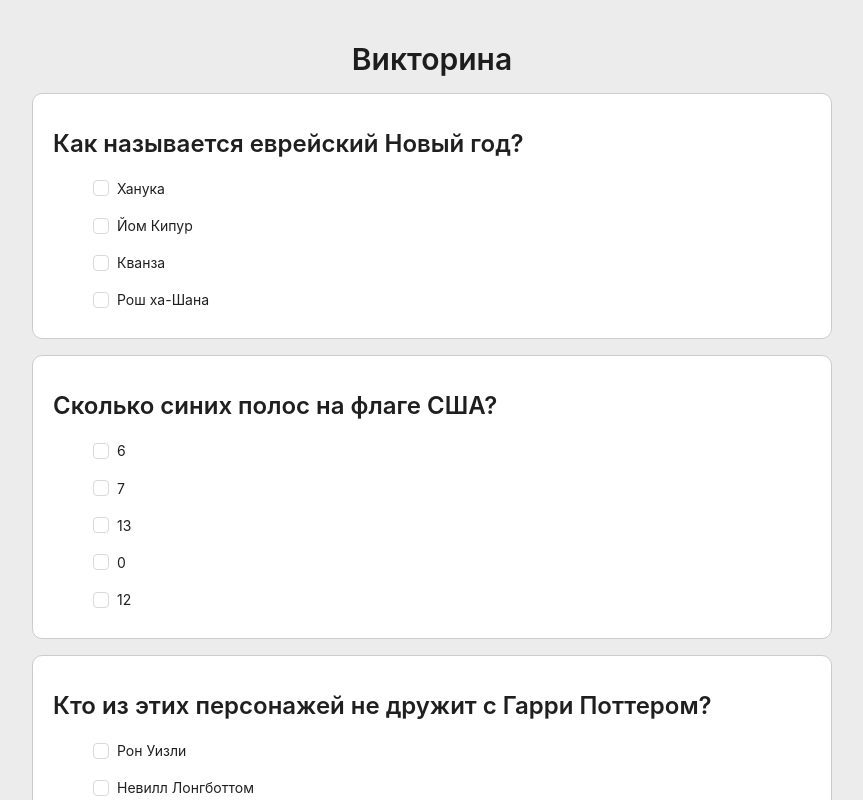
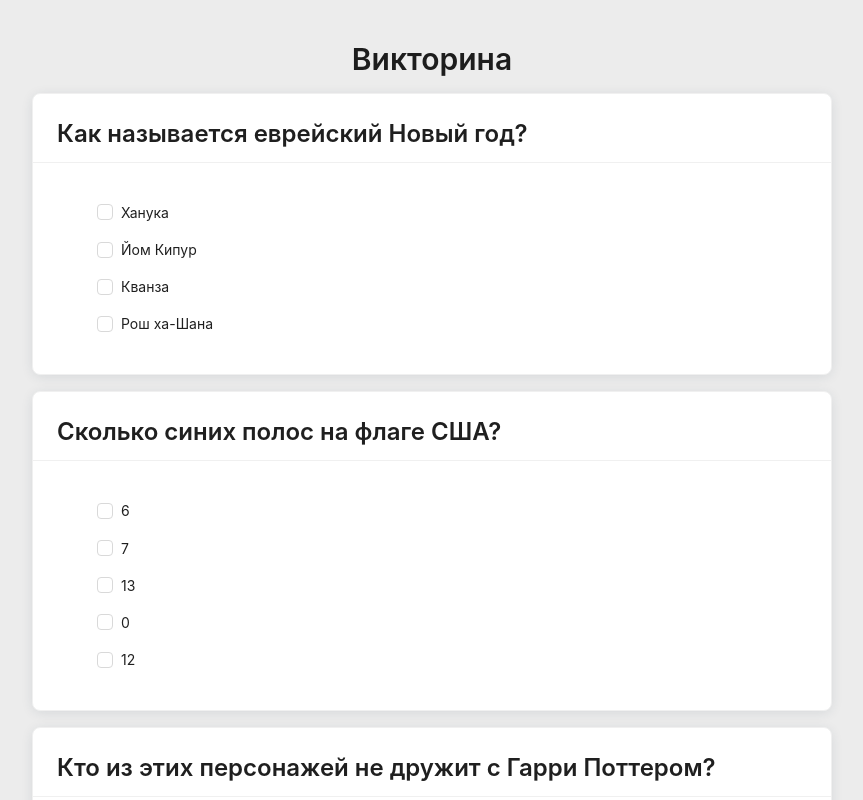
Before and after one commit to mmhlko/sputnik_quiz, a React app: page / in a window 1280 px wide. Shown: the top 800 px of the page, without its empty margins (208-1071 px from the left). Built offline with nearby package versions, Linux system fonts and the light colour scheme.

Commit message:
добавляет хук чекбокса

```diff
--- a/src/components/question/index.tsx
+++ b/src/components/question/index.tsx
@@ -1,14 +1,13 @@
 import { useAppDispatch, useAppSelector } from 'storage/hook';
 import s from './styles.module.scss';
 import { TQuizQuestion } from 'storage/quizData';
-import { useRef, useState } from 'react';
+import { useEffect, useState } from 'react';
 import { decrementAction, incrementAction } from 'storage/actions/quizGame-actions';
-import { Checkbox } from 'antd';
-import { Typography } from 'antd';
+import { Checkbox, Typography, Card } from 'antd';
 import cn from 'classnames';
+import useCheckbox from 'hooks/useCheckbox';
 
 const { Title, Text } = Typography;
-
 
 export type TQuestionProps = {
     question: TQuizQuestion,
@@ -16,61 +15,61 @@ export type TQuestionProps = {
 }
 
 function Question({ question, isDisable }: TQuestionProps) {
+    const dispatch = useAppDispatch();
+    const [activeCheckbox, setActiveCheckbox] = useState<number | null>(null);
+    const { title, variants, correctAnswer } = question;
 
-    const [activeCheckbox, setActiveCheckbox] = useState<number | null>(null);
-    const showResult = useAppSelector(state => state.result.showResult)
-    const { title, variants, id, correctAnswer } = question;
-    const dispatch = useAppDispatch();
+    const { value, onChange } = useCheckbox(0);
 
+    useEffect(() => {
 
-    const handleClickVariant = (answer: number) => {
-
-
-        setActiveCheckbox(answer)
+        setActiveCheckbox(value)
 
         if (activeCheckbox) {
-            if (answer === correctAnswer) {
+            if (value === correctAnswer) {
                 if (activeCheckbox === correctAnswer) {
                     return
                 } else {
                     dispatch(incrementAction(1))
+
                 }
             } else {
                 if (activeCheckbox !== correctAnswer) {
                     return
                 } else {
                     dispatch(decrementAction(1))
+
                 }
             }
         } else {
-            if (answer === correctAnswer) {
+            if (value === correctAnswer) {
                 dispatch(incrementAction(1))
+
             } else {
                 return
             }
         }
 
+    }, [value])
 
-    }
+
+    console.log(value, activeCheckbox);
 
 
 
     return (
 
-        <div className={s.wrapper}>
-            <Title level={3}>{title}</Title>
+        <Card title={<Title level={3}>{title}</Title>} className={s.wrapper}>
             <ul className={s.variants}>
                 {variants.map((variant, index) => (
                     <li key={index} className={s.variant}>
-                        <Checkbox disabled={isDisable} onChange={() => handleClickVariant(index + 1)} checked={index + 1 === activeCheckbox}>
-                            <Text className={cn({ [s['colorGreen']]: showResult && index + 1 === correctAnswer }, { [s['colorRed']]: showResult && index + 1 !== correctAnswer } )}>{variant}</Text>
+                        <Checkbox value={index + 1} disabled={isDisable} onChange={onChange} checked={index + 1 === activeCheckbox}>
+                            <Text className={cn({ [s['colorGreen']]: isDisable && index + 1 === correctAnswer }, { [s['colorRed']]: isDisable && index + 1 !== correctAnswer })}>{variant}</Text>
                         </Checkbox>
                     </li>
-
                 ))}
             </ul>
-
-        </div>
+        </Card>
 
     )
 }
--- a/src/components/question/styles.module.scss
+++ b/src/components/question/styles.module.scss
@@ -1,9 +1,6 @@
 .wrapper {
     background-color: #fff;
-    border-radius: 10px;
-    padding: 10px 20px;
-    border: 1px solid #cccccc;
-
+    box-shadow: 0px 2px 13px -2px rgba(34, 60, 80, 0.14);
 
 
     li {
--- a/src/components/quiz/index.tsx
+++ b/src/components/quiz/index.tsx
@@ -4,6 +4,7 @@ import QuestionList from 'components/question-list';
 import QuizResult from 'components/quiz-result';
 import { Button } from 'antd';
 import { Typography } from 'antd';
+import useCheckbox from 'hooks/useCheckbox';
 
 const { Title } = Typography;
 
@@ -11,6 +12,8 @@ function Quiz() {
 
     const { score, showResult } = useAppSelector(state => state.result);
     const { data: questions, totalQuestions } = useAppSelector(state => state.questions);
+
+
 
     return (
         <div className={s.quizWrapper}>
--- /dev/null
+++ b/src/hooks/useCheckbox.ts
@@ -0,0 +1,17 @@
+import { useEffect, useState } from "react";
+
+
+const useCheckbox = (index: number) => {
+
+    const [value, setValue] = useState(index)
+
+        return {
+            value,
+            onChange: (e:any) => {
+                setValue(e.target.value)
+            }
+        }
+
+}
+
+export default useCheckbox;
```
Also changed, not shown: src/components/variant/index.tsx (added, +68 -0 lines), src/components/variant/styles.module.scss (added).
